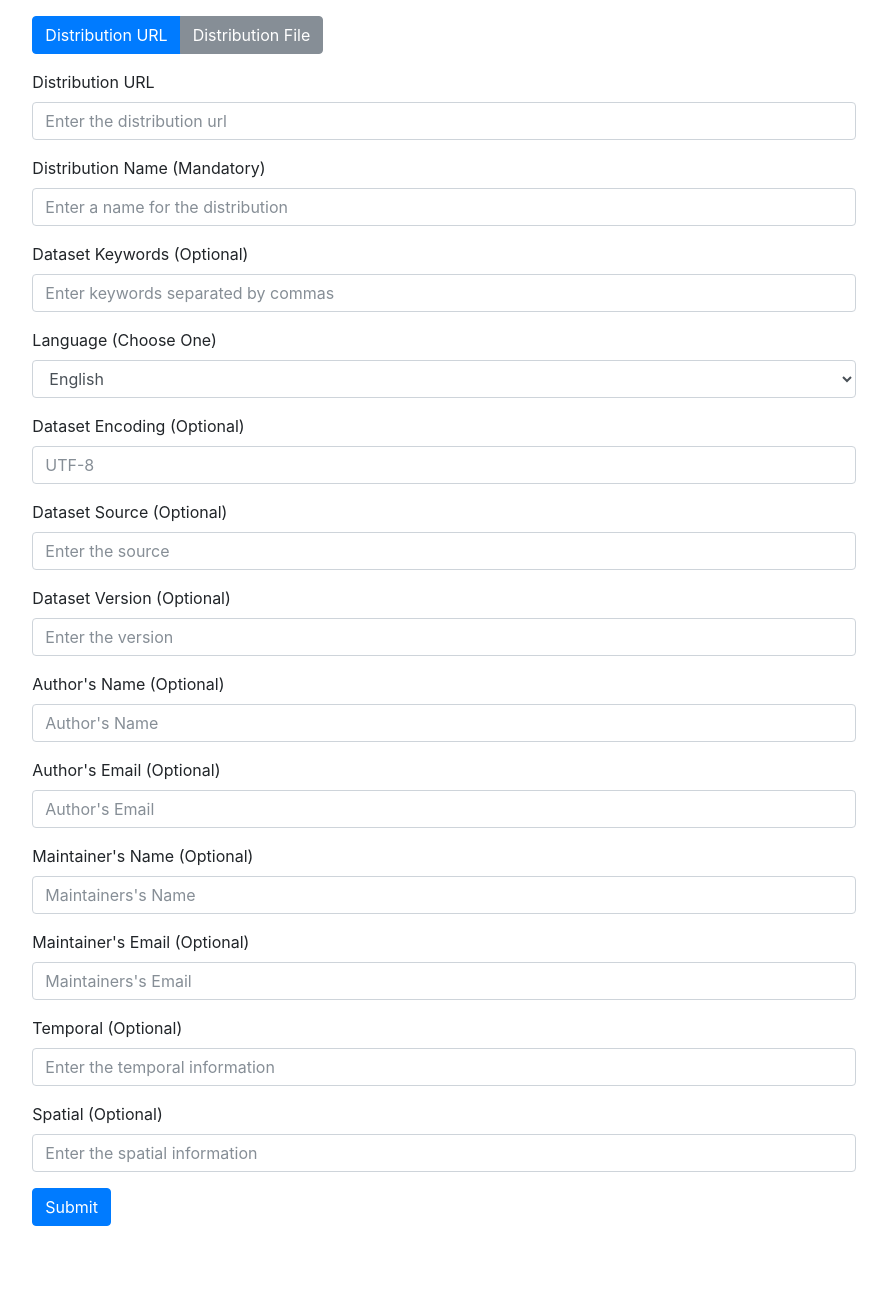
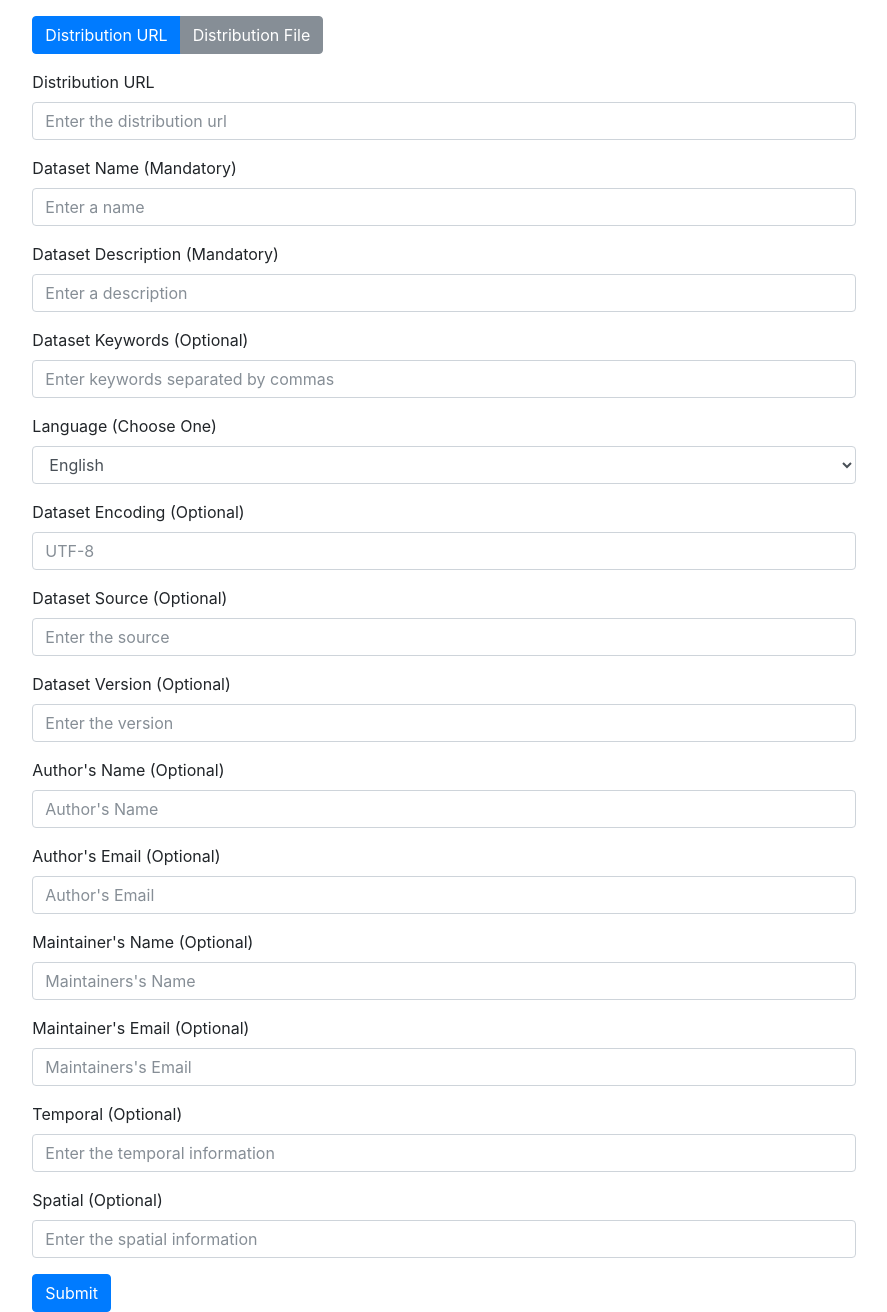
Before and after one commit to oeg-upm/mappingpedia-userinterface, a Django app: template templates/dataset_view.html in a window 1280 px wide. Shown: the part 136-1448 px from the top of the page, without its empty margins (196-1083 px from the left). Before the commit the page ends 1362 px from the top, so only its background shows below. Run offline with Django 3.2, Linux system fonts and the light colour scheme; the template is opened without the code that fills it, so the values that code supplies are empty; some libraries are stand-ins or nearby versions.

Commit message:
add dataset description

```diff
--- a/mappingpedia/views.py
+++ b/mappingpedia/views.py
@@ -68,6 +68,10 @@ class Dataset(View):
             data['datasetTitle'] = request.POST['name']
         else:
             return render(request, 'msg.html', {'msg': 'error: Dataset title can not be empty'})
+        if 'description' in request.POST and request.POST['description'].strip() != '':
+            data['dataset_description'] = request.POST['description']
+        else:
+            return render(request, 'msg.html', {'msg': 'error: Dataset description can not be empty'})
         if 'language' in request.POST and request.POST['language'].strip() != '':
             data['datasetLanguage'] = request.POST['language']
         if 'keywords' in request.POST and request.POST['keywords'].strip() != '':
--- a/templates/dataset_view.html
+++ b/templates/dataset_view.html
@@ -87,8 +87,13 @@ $(document).ready(function(){
     </div>
 
     <div class="form-group">
-        <label for="name">Distribution Name (Mandatory)</label>
-        <input type="text" name="name" class="form-control" id="name" placeholder="Enter a name for the distribution">
+        <label for="name">Dataset Name (Mandatory)</label>
+        <input type="text" name="name" class="form-control" id="name" placeholder="Enter a name">
+    </div>
+
+    <div class="form-group">
+        <label for="description">Dataset Description (Mandatory)</label>
+        <input type="text" name="description" class="form-control" id="description" placeholder="Enter a description">
     </div>
 
     <div class="form-group">
```
